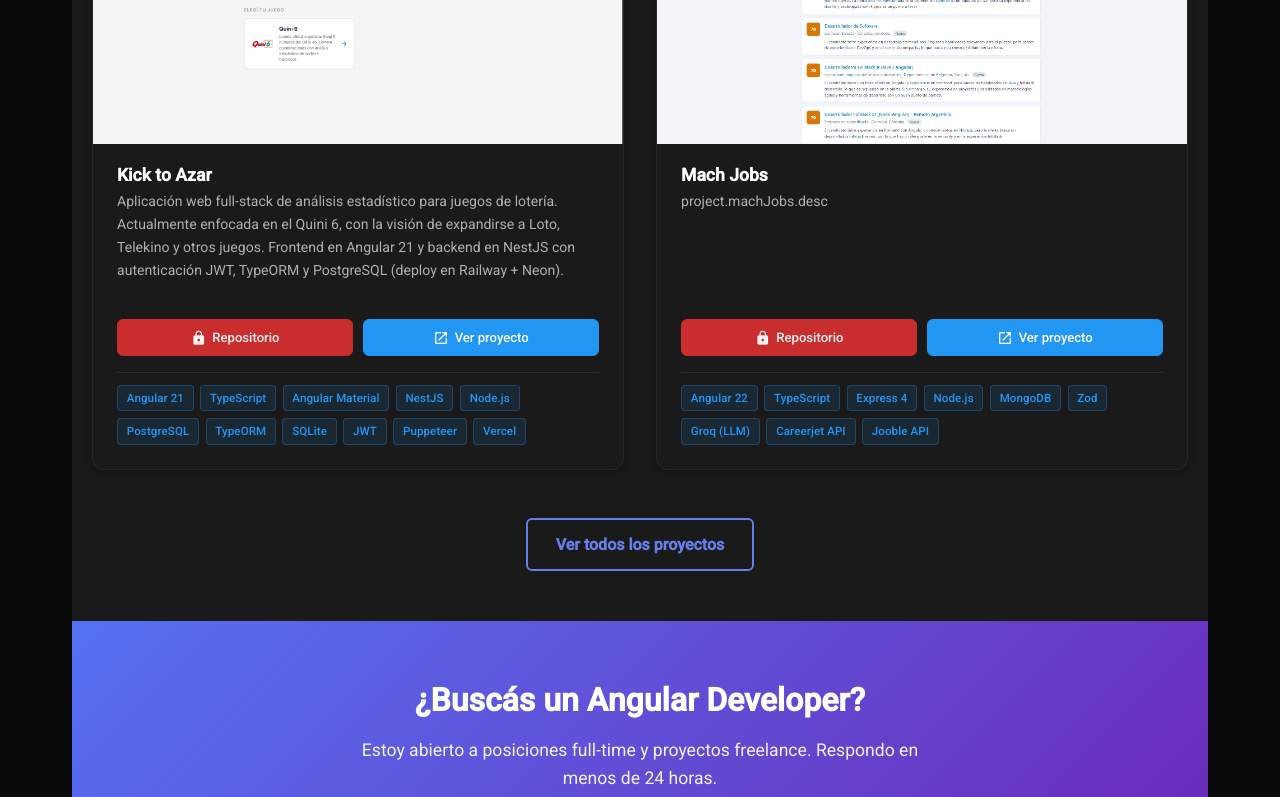
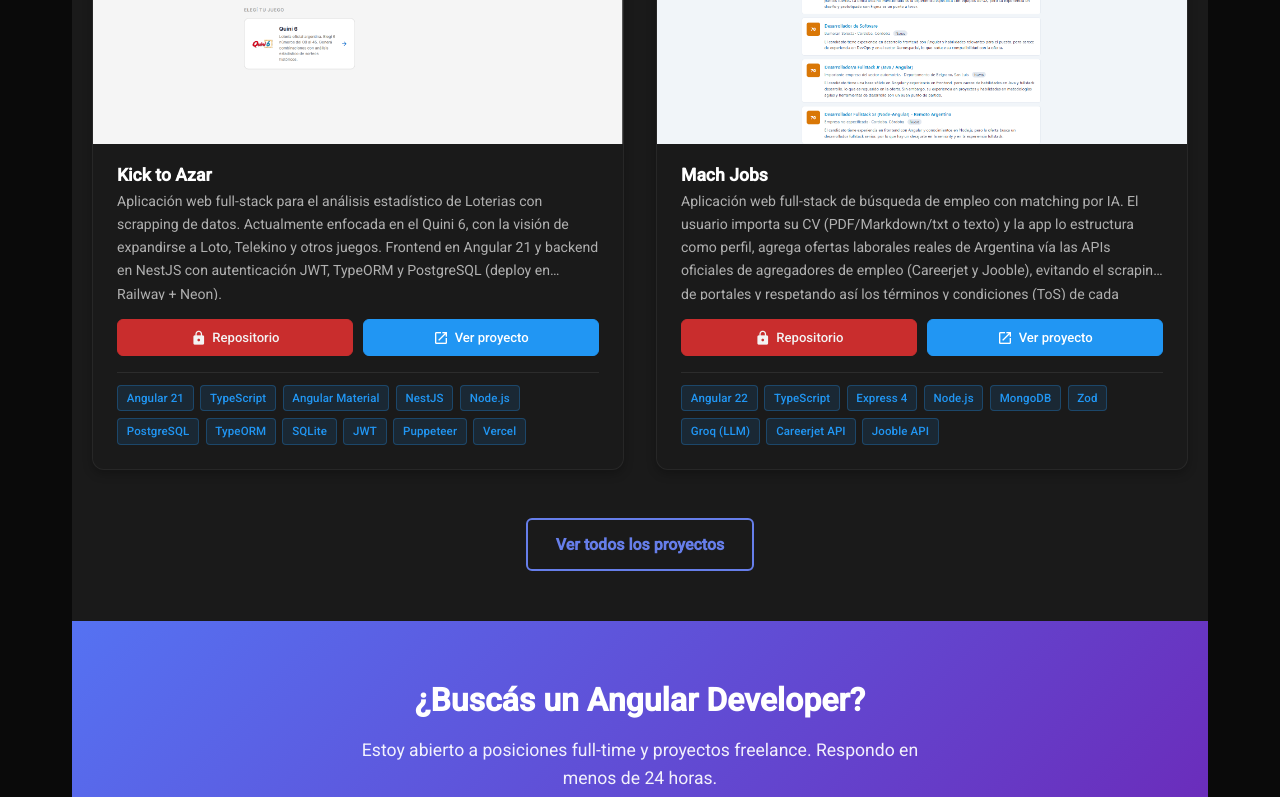
Before and after one commit to HoracioxBarrios/mi-portafolio-en-angular-v21, an Angular app: page /home in a window 1280 px wide. Shown: the part 1027-1824 px from the top of the page. Built offline with nearby package versions, Linux system fonts and the light colour scheme.

Commit message:
undate description proyects

```diff
--- a/src/app/core/i18n/en.ts
+++ b/src/app/core/i18n/en.ts
@@ -83,6 +83,8 @@ export const EN: Record<string, string> = {
   // Project descriptions
   'project.kickToAzar.desc':
     'Full-stack web app for statistical analysis of lottery games. Currently focused on Quini 6, with plans to expand to Loto, Telekino and other games. Angular 21 frontend and a NestJS backend with JWT authentication, TypeORM and PostgreSQL (deployed on Railway + Neon).',
+  'project.machJobs.desc':
+    "Full-stack job search web app with AI-powered matching. The user imports their CV (PDF/Markdown/txt or text) and the app structures it as a profile, aggregates real job postings from Argentina via the official APIs of job aggregators (Careerjet and Jooble), avoiding portal scraping and thus respecting each platform's terms and conditions (ToS), and scores each posting against the profile with a fit score based on (matching skills, missing skills and justification). Job offers are sorted by likelihood of success and the user can open the original posting with a click to apply, marking the status (new/seen/discarded/applied). Stack: Angular 22 (frontend) · Node + Express in TypeScript (backend) · MongoDB Atlas in production and SQLite for local development · AI with Groq (free tier, pluggable) · serverless deployment on Vercel.",
   'project.lineage2Eternal.desc':
     'Web app for the Lineage 2 Eternal server (High Five chronicle), built with Angular 21, responsive and SEO-optimized, offering detailed information about the server, events, guides and community. Deployed on Vercel.',
   'project.lineage2Alika.desc':
--- a/src/app/core/i18n/es.ts
+++ b/src/app/core/i18n/es.ts
@@ -83,7 +83,9 @@ export const ES: Record<string, string> = {
 
   // Descripciones de proyectos
   'project.kickToAzar.desc':
-    'Aplicación web full-stack de análisis estadístico para juegos de lotería. Actualmente enfocada en el Quini 6, con la visión de expandirse a Loto, Telekino y otros juegos. Frontend en Angular 21 y backend en NestJS con autenticación JWT, TypeORM y PostgreSQL (deploy en Railway + Neon).',
+    'Aplicación web full-stack para el análisis estadístico de Loterias con scrapping de datos. Actualmente enfocada en el Quini 6, con la visión de expandirse a Loto, Telekino y otros juegos. Frontend en Angular 21 y backend en NestJS con autenticación JWT, TypeORM y PostgreSQL (deploy en Railway + Neon).',
+  'project.machJobs.desc':
+    'Aplicación web full-stack de búsqueda de empleo con matching por IA. El usuario importa su CV (PDF/Markdown/txt o texto) y la app lo estructura como perfil, agrega ofertas laborales reales de Argentina vía las APIs oficiales de agregadores de empleo (Careerjet y Jooble), evitando el scraping de portales y respetando así los términos y condiciones (ToS) de cada plataforma, y puntúa cada oferta contra su perfil con un score de ajuste según (skills que coinciden, faltantes y justificación). Las ofertas se ordenan por probabilidad de éxito y el usuario puede abrir la oferta original con un clic para postularse, marcando el estado (nueva/vista/descartada/postulada). Stack: Angular 22 (frontend) · Node + Express en TypeScript (backend) · MongoDB Atlas en producción y SQLite para desarrollo local · IA con Groq (free tier, enchufable) · despliegue serverless en Vercel.',
   'project.lineage2Eternal.desc':
     'Aplicación web para el servidor Lineage 2 Eternal crónica High Five, desarrollada en Angular 21, con diseño responsive y optimizada para SEO, que ofrece información detallada sobre el servidor, eventos, guías y comunidad. Desplegada en Vercel.',
   'project.lineage2Alika.desc':
```
